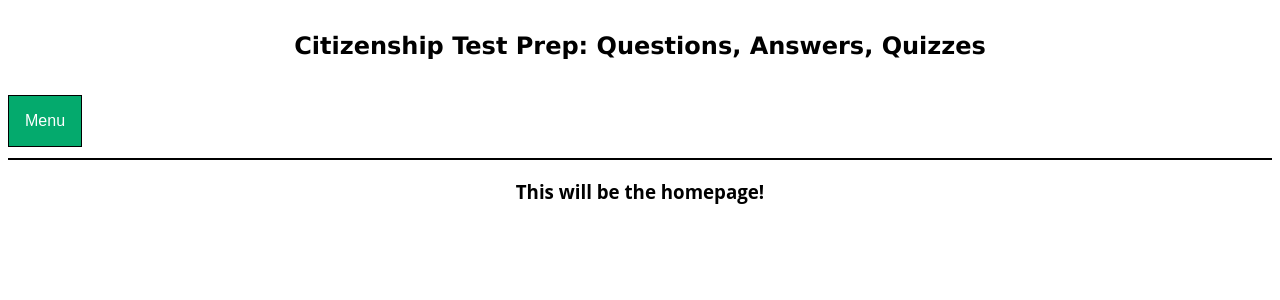
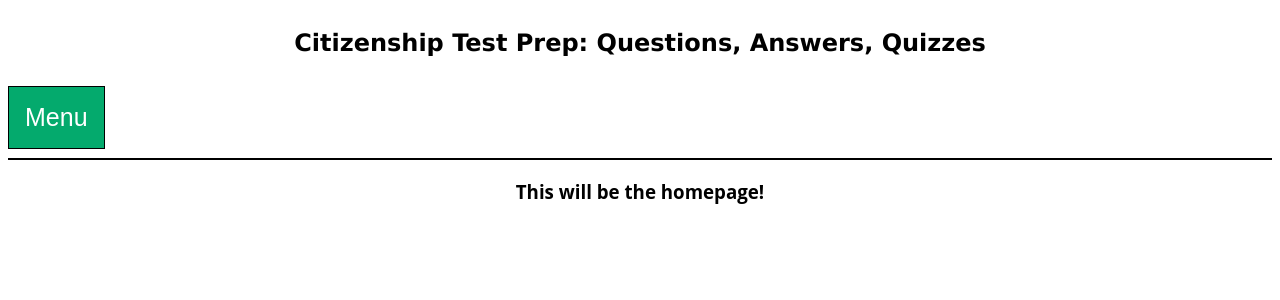
Before and after one commit to mmaustin/citizenship-questions-answers, a React (Create React App) app in the folder citizenship-frontend/: page / in a window 1280 px wide. Shown: the top 300 px of the page. Built offline with nearby package versions, Linux system fonts and the light colour scheme.

Commit message:
amended font size of dropdown button

```diff
--- a/citizenship-frontend/src/index.css
+++ b/citizenship-frontend/src/index.css
@@ -225,7 +225,7 @@ nav {
     background-color: #04AA6D;
     color: white;
     padding: 16px;
-    font-size: 16px;
+    font-size: 25px;
     border: none;
   }
 
```
